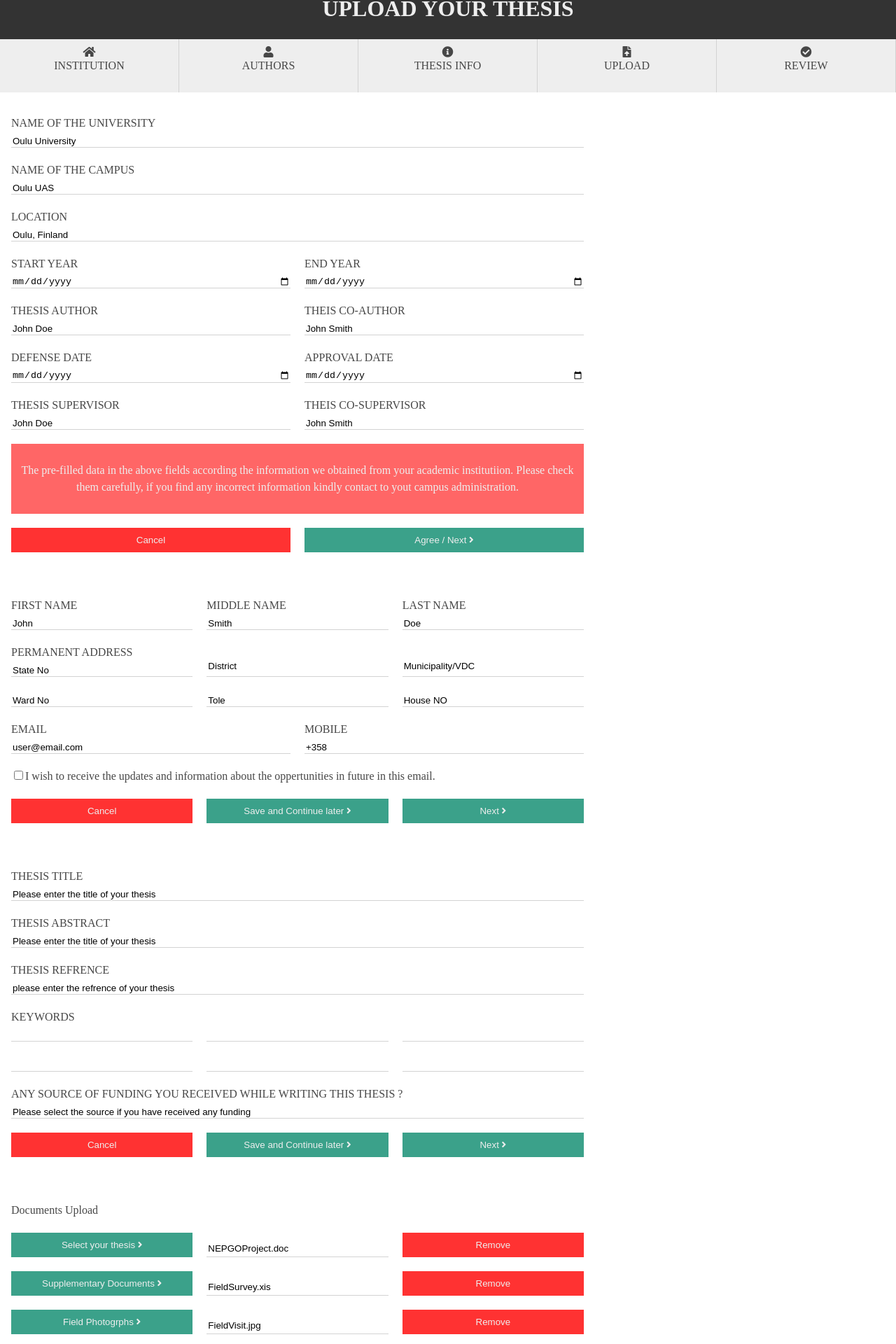
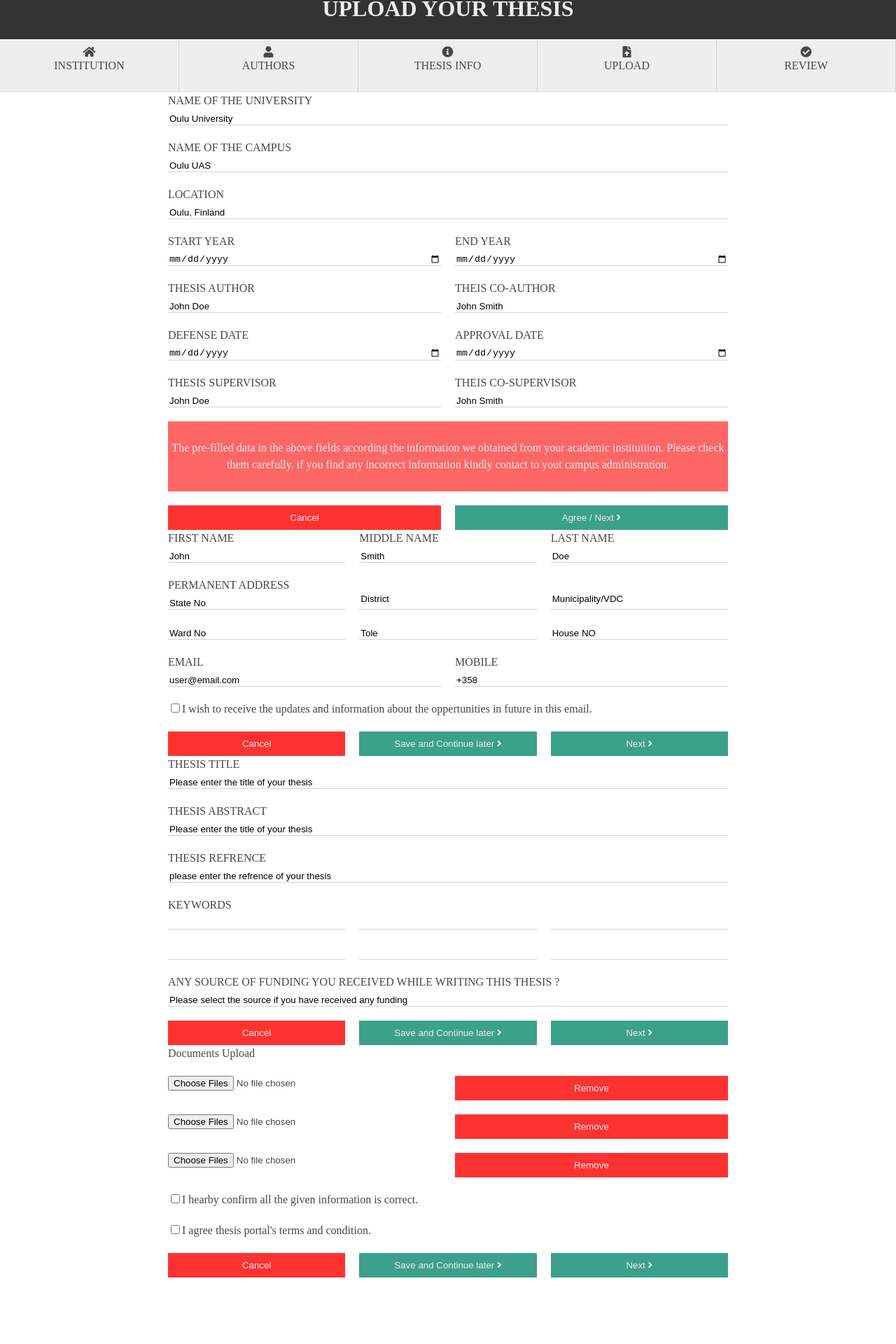
Before and after one commit to sumankharel/national-digital-repository, a React (Create React App) app: page /upload-thesis in a window 1280 px wide. Shown: the part 96-2016 px from the top of the page at 70% size. After the commit the page ends 1921 px from the top, so only its background shows below. Built offline with nearby package versions, Linux system fonts and the light colour scheme.

Commit message:
background image and div elements fixed

```diff
--- a/src/components/upload-thesis/NavBar.js
+++ b/src/components/upload-thesis/NavBar.js
@@ -1,6 +1,5 @@
 import React, { Component } from "react";
 import "../../styles/nav-bar.css";
-
 export default class NavBar extends Component {
   render() {
     return (
--- a/src/components/upload-thesis/UploadInfo.js
+++ b/src/components/upload-thesis/UploadInfo.js
@@ -10,21 +10,16 @@ export default class UploadInfo extends Component {
       <label>Documents Upload</label>
 
             <div className="form-actions side-by-side">
-              <button className="btn btn-accept">Select your thesis <i class="fas fa-angle-right"></i></button>
-              <InputFormField label=""  value="NEPGOProject.doc" />
+              <input type="file" multiple />
               <button className="btn btn-warning">  Remove</button>
               </div>
-
               <div className="form-actions side-by-side">
-              <button className="btn btn-accept">Supplementary Documents <i class="fas fa-angle-right"></i></button>
-              <InputFormField label=""  value="FieldSurvey.xis" />
+              <input type="file" multiple/>
               <button className="btn btn-warning">  Remove</button>
               </div>
-
               <div className="form-actions side-by-side">
-              <button className="btn btn-accept">Field Photogrphs <i class="fas fa-angle-right"></i></button>
-              <InputFormField label=""  value="FieldVisit.jpg" />
-              <button className="btn btn-warning">  Remove </button>
+              <input type="file" multiple/>
+              <button className="btn btn-warning">  Remove</button>
             </div>
 
             <div>
@@ -38,9 +33,9 @@ export default class UploadInfo extends Component {
             </div>
 
             <div className="form-actions side-by-side">
-              <button className="btn btn-warning">  Cancel</button>
+              <button className="btn btn-warning">Cancel</button>
               <button className="btn btn-accept">Save and Continue later <i class="fas fa-angle-right"></i></button>
-              <button className="btn btn-accept"> Next <i class="fas fa-angle-right"></i></button>
+              <button className="btn btn-accept">Next <i class="fas fa-angle-right"></i></button>
             </div>
 
               </form>
--- a/src/styles/author.css
+++ b/src/styles/author.css
@@ -1,8 +1,6 @@
 .author {
-    padding: 2rem 1rem;
-    max-width: 850px;
-    display: grid;
-    grid-gap: 10px;
+    width:800px;
+    margin:0 auto;
 }
 
 .author form {
--- a/src/styles/institution.css
+++ b/src/styles/institution.css
@@ -1,8 +1,6 @@
 .institution {
-    padding: 2rem 1rem;
-    max-width: 850px;
-    display: grid;
-    grid-gap: 10px;
+    width:800px;
+    margin:0 auto;
 }
 
 .institution form {
--- a/src/styles/landing.css
+++ b/src/styles/landing.css
@@ -4,16 +4,17 @@
   background-position: center;
   background-repeat: no-repeat;
   background-size: cover;
-
+  min-height: 100vh;
 }
 
 .landing {
-  height: 100%;
   display: grid;
   justify-content: center;
   align-content: center;
   grid-gap: 10px;
-  min-height: 80vh;
+  min-height: 100vh;
+  background: rgba(9, 10, 10, 0.5)
+
 }
 
 .landing h1 {
@@ -66,6 +67,7 @@ div.advanced-search {
   justify-content: start;
   align-items: center;
   grid-gap: 20px;
+  color: #eee;
 }
 
 div.advanced-search input[type="checkbox"] {
--- a/src/styles/thesis.css
+++ b/src/styles/thesis.css
@@ -1,8 +1,6 @@
 .thesis {
-    padding: 2rem 1rem;
-    max-width: 850px;
-    display: grid;
-    grid-gap: 10px;
+    width:800px;
+    margin:0 auto;
 }
 
 .thesis form {
--- a/src/styles/upload.css
+++ b/src/styles/upload.css
@@ -1,8 +1,6 @@
 .upload {
-    padding: 2rem 1rem;
-    max-width: 850px;
-    display: grid;
-    grid-gap: 10px;
+    width:800px;
+    margin:0 auto;
 }
 
 .upload form {
@@ -21,7 +19,6 @@
     padding: 10px 5px;
 }
 
-
 .form-actions .btn {
     padding: 10px 5px;
     border: 0;
```
Lines whose indentation alone changed are shown as unchanged.
